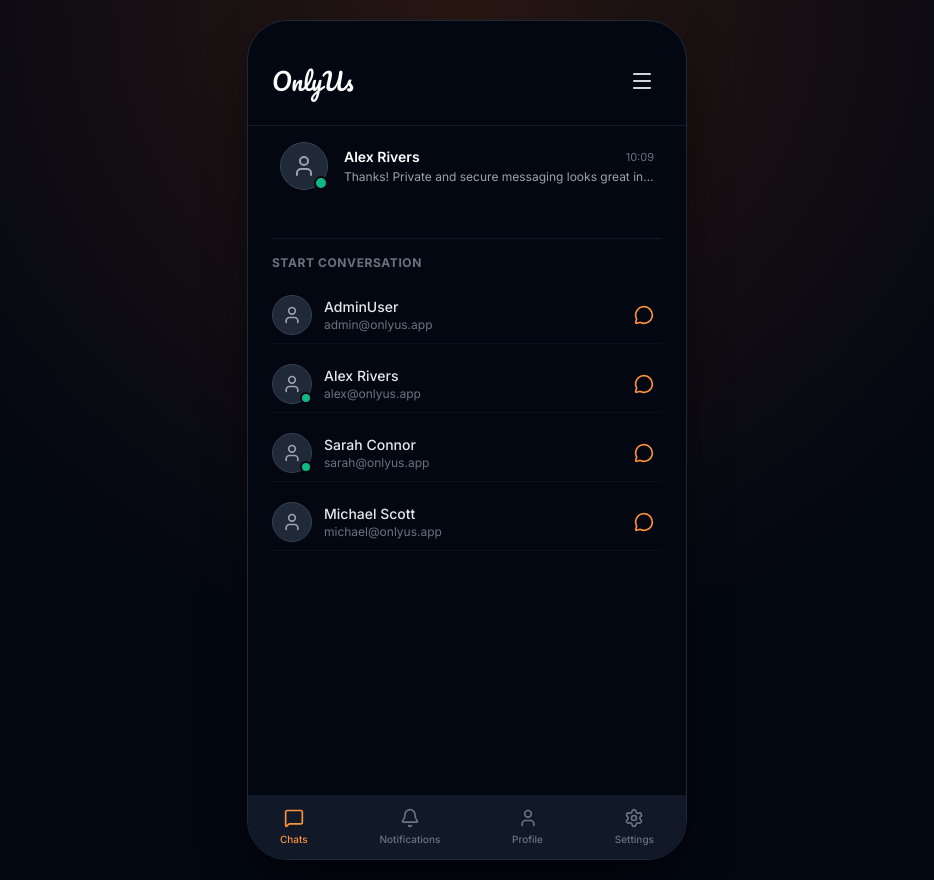
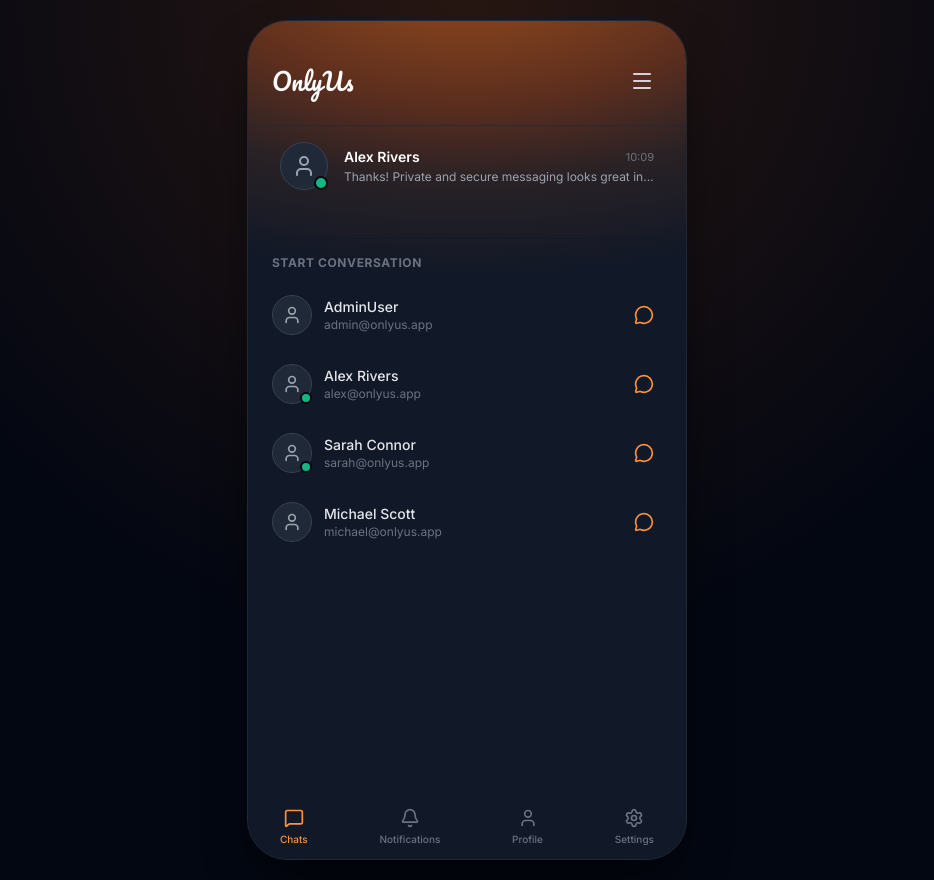
Before and after one commit to parthongit89/Only_us-PRIVATE-MESSAGER-, a Flask app: page /home in a window 1280 px wide. Shown: the whole page, without its empty margins (173-1107 px from the left). Run offline with Flask 3, Linux system fonts and the light colour scheme; a user stored in the database is signed in; data comes from the database, SQL or seed files in the repository; some libraries are stand-ins or nearby versions.

Commit message:
Enhance GLOW-01 top radial glow background overlay for Home page

```diff
--- a/static/css/style.css
+++ b/static/css/style.css
@@ -10,7 +10,25 @@
 
 /* Glow-01 Soft Top Glow Effect */
 .glow-01-bg {
-  background-image: radial-gradient(ellipse 140% 70% at 50% -10%, rgba(249, 115, 22, 0.45) 0%, rgba(234, 88, 12, 0.2) 45%, rgba(17, 24, 39, 0) 85%);
+  position: relative;
+  overflow: hidden;
+}
+
+.glow-01-bg::before {
+  content: '';
+  position: absolute;
+  top: 0;
+  left: 0;
+  right: 0;
+  height: 320px;
+  background: radial-gradient(ellipse 140% 100% at 50% -20%, rgba(249, 115, 22, 0.6) 0%, rgba(234, 88, 12, 0.35) 45%, rgba(249, 115, 22, 0.1) 70%, transparent 100%);
+  pointer-events: none;
+  z-index: 1;
+}
+
+.glow-01-bg > * {
+  position: relative;
+  z-index: 2;
 }
 
 :root {
--- a/templates/home.html
+++ b/templates/home.html
@@ -3,7 +3,7 @@
 {% block title %}OnlyUs - Home & Chats{% endblock %}
 
 {% block content %}
-<div class="app-container glow-01-bg flex flex-col justify-between bg-gray-950 text-gray-100 border border-gray-800">
+<div class="app-container glow-01-bg flex flex-col justify-between text-gray-100 border border-gray-800">
 
   <!-- Header with Hamburger Drawer Toggle -->
   <div class="bg-transparent px-6 pt-10 pb-6 flex items-center justify-between border-b border-gray-800/60">
```
